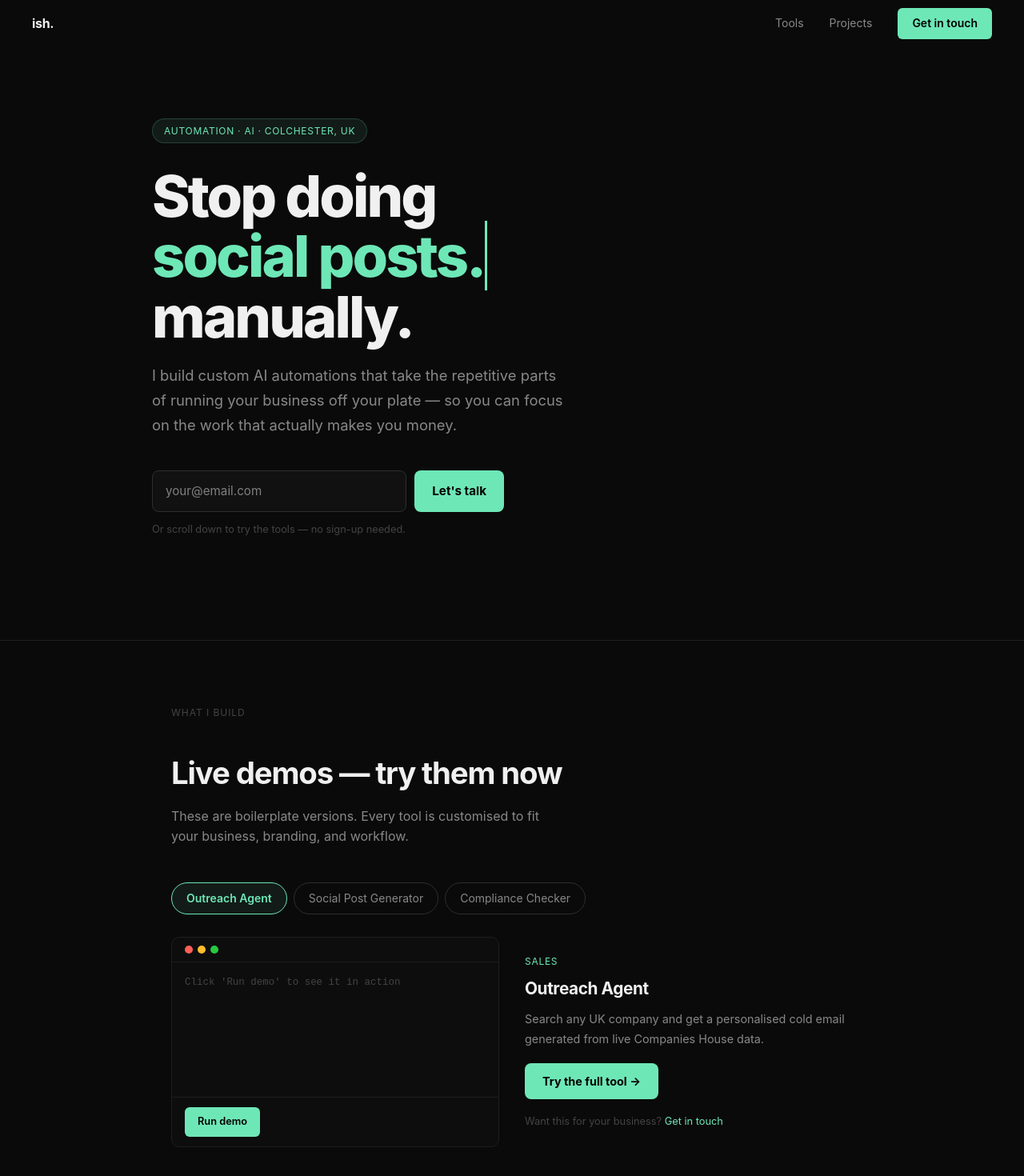
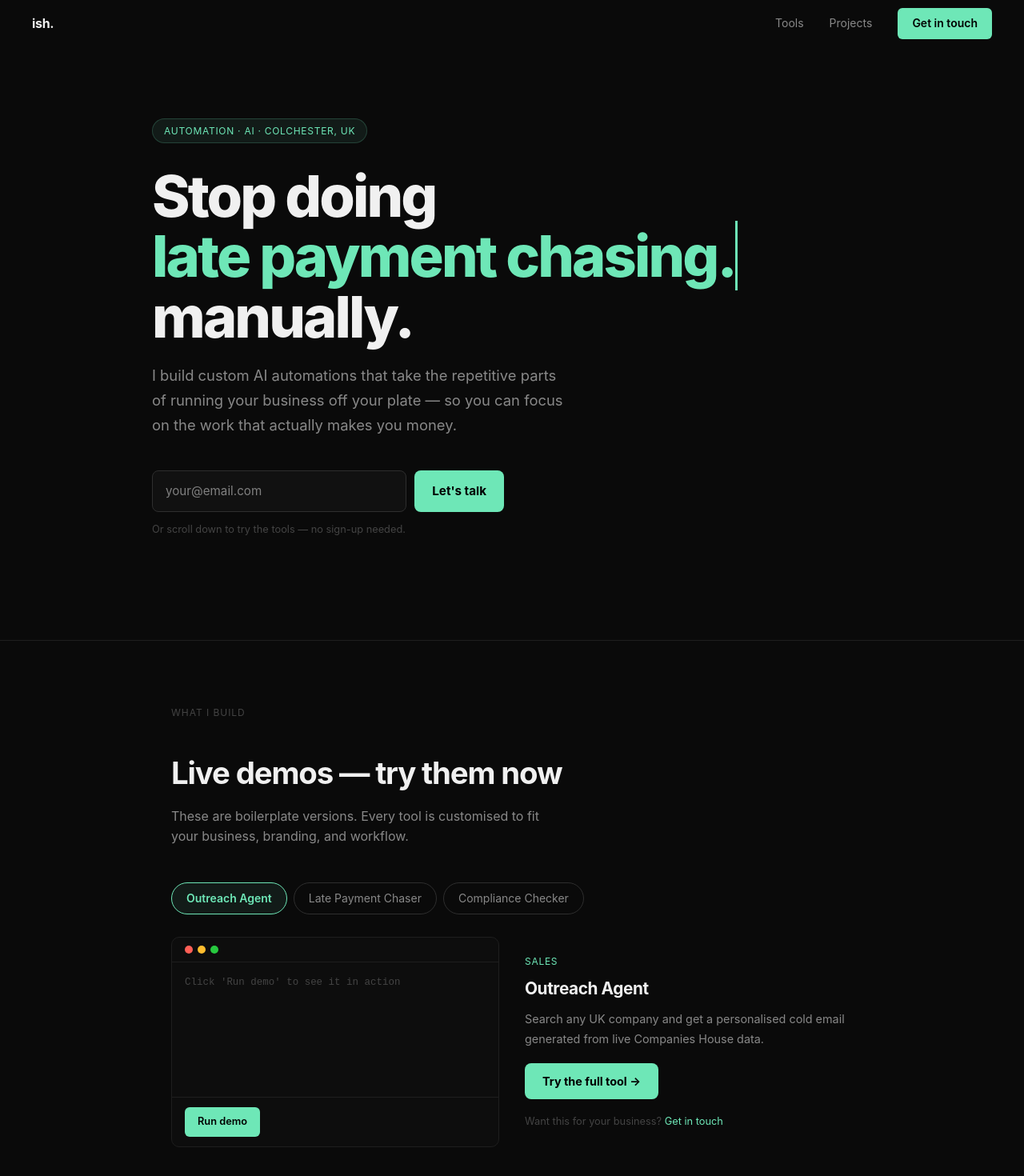
Before and after one commit to reverendish/ish-portfolio, a Next.js app: page / in a window 1280 px wide. Shown: the top 1470 px of the page at 80% size. Built offline with nearby package versions, Linux system fonts and the light colour scheme.

Commit message:
replace social post generator with late payment chaser

```diff
--- a/app/page.tsx
+++ b/app/page.tsx
@@ -52,9 +52,9 @@ const DEMOS: Record<string, { lines: string[]; color: string }> = {
     color: "#6ee7b7",
     lines: ["Input: Jake Tokley, TikTok ads, Colchester...", "Generating personalised pitch...", "────────────────────────────", "Hey Jake, fellow Colchester person here.", "Saw your post about the TikTok ad work.", "I build scripts + briefs with AI —", "might save you a few hours a week.", "Worth a quick chat?"],
   },
-  social: {
+  latepayment: {
     color: "#f59e0b",
-    lines: ["Input: plumber, fitted boiler in Chelmsford...", "Generating 3 captions...", "────────────────────────────", "✅ Another boiler installation done in Essex.", "", "🔥 Nothing beats knowing a family's warm.", "", "❓ How old is your boiler?", "#PlumberLife #Essex #Chelmsford"],
+    lines: ["Input: Invoice #1042, £3,200, 47 days overdue...", "Tone: Firm Notice selected...", "────────────────────────────", "Subject: Second Notice — Invoice #1042 — £3,200", "", "This invoice remains unpaid despite our earlier", "reminder. Under the Late Payment of Commercial", "Debts (Interest) Act 1998, statutory interest", "at 8% above base rate may now apply.", "", "Please settle within 7 days."],
   },
   compliance: {
     color: "#a78bfa",
@@ -103,7 +103,7 @@ function ToolDemo({ toolKey }: { toolKey: string }) {
 
 const TOOLS = [
   { key: "outreach", href: "/tools/outreach-agent", title: "Outreach Agent", tag: "Sales", desc: "Search any UK company and get a personalised cold email generated from live Companies House data." },
-  { key: "social", href: "https://social.ishsitotombe.co.uk", title: "Social Post Generator", tag: "Content", desc: "Tell it what you did today — get 3 ready-to-post captions formatted for Instagram, Facebook, LinkedIn or TikTok." },
+  { key: "latepayment", href: "https://latepayment.ishsitotombe.co.uk", title: "Late Payment Chaser", tag: "Legal", desc: "Generate professional debt chasing letters citing UK statutory rights under the Late Payment of Commercial Debts (Interest) Act 1998. Three escalating tones: polite, firm, final." },
   { key: "compliance", href: "https://compliance.ishsitotombe.co.uk", title: "Compliance Checker", tag: "Legal", desc: "36-check UK compliance audit — GDPR, PECR, consumer law. Results in under a minute." },
 ];
 
@@ -144,7 +144,7 @@ function ContactForm() {
 }
 
 export default function Home() {
-  const typed = useTyping(["lead follow-ups.", "social posts.", "customer onboarding."]);
+  const typed = useTyping(["lead follow-ups.", "late payment chasing.", "customer onboarding."]);
   const [email, setEmail] = useState("");
   const [heroSubmitted, setHeroSubmitted] = useState(false);
   const [activeDemo, setActiveDemo] = useState("outreach");
```
